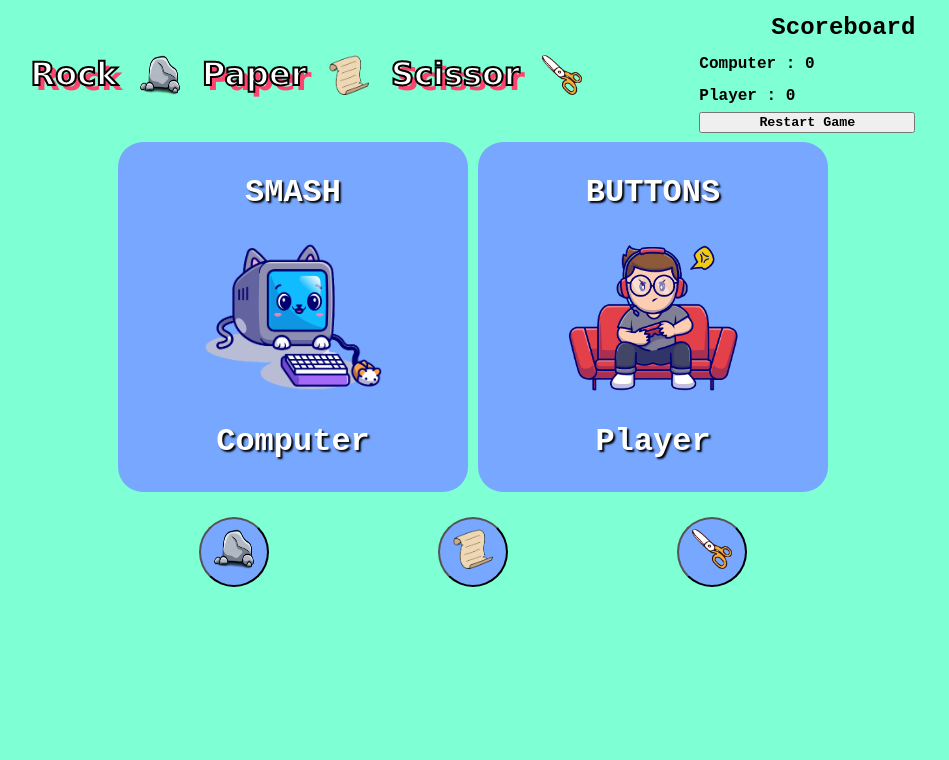
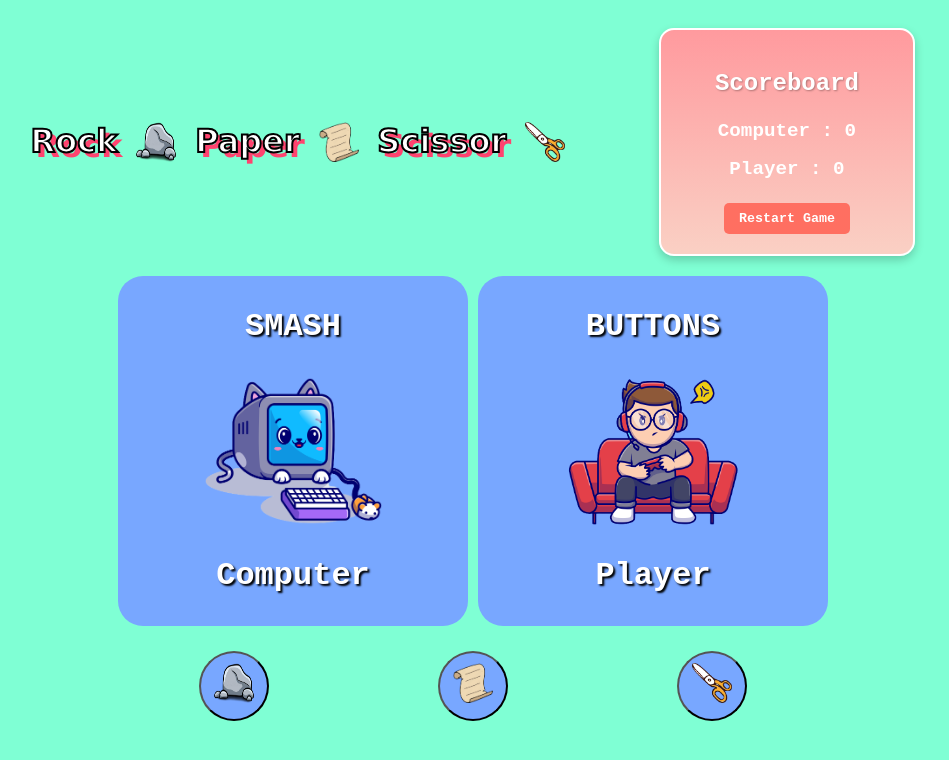
Before and after one commit to gangadharrr/Rock-Paper-Scissor-Game, a plain HTML site: page index.html in a window 1280 px wide. Shown: the whole page, without its empty margins (167-1116 px from the left). Drawn offline with Linux system fonts and the light colour scheme.

Commit message:
Redesign scorecard with modern styling and improved layout

```diff
--- a/assets/css/style.css
+++ b/assets/css/style.css
@@ -57,7 +57,6 @@ body{
     row-gap: 50px;
 }
 .controls button{
-
     font-size: 150%;
     font-weight: bold;
     height: 70px;
@@ -78,25 +77,50 @@ body{
     height:40px;
     width:40px;
 }
-.score
-{
+.score {
     display: flex;
     flex-direction: column;
-    justify-content: flex-end;
-    align-items: flex-end;
-    align-content: flex-end;
-    line-height: 1%;
-    margin-bottom:1%;
-    height:50%;
+    justify-content: center;
+    align-items: center;
+    background: linear-gradient(to bottom, #ff9a9e, #fad0c4);
+    width: 300px;
+    padding: 20px;
+    margin: 20px auto;
+    border-radius: 15px;
+    box-shadow: 0 4px 10px rgba(0, 0, 0, 0.2);
+    border: 2px solid white;
 }
-.score p{
+
+.score h2 {
+    color: white;
+    font-size: 1.5rem;
+    margin-bottom: 15px;
+    text-shadow: 1px 1px 2px rgba(0, 0, 0, 0.3);
+}
+
+.score p {
     font-weight: bold;
-    line-height: 1%;
-    width: 150%;
+    font-size: 1.2rem;
+    color: white;
+    margin: 8px 0;
+    width: 100%;
+    text-align: center;
 }
-.score button{
+
+.score button {
     font-weight: bold;
-    width: 150%;
+    padding: 8px 15px;
+    margin-top: 15px;
+    background-color: #ff6f61;
+    color: white;
+    border: none;
+    border-radius: 5px;
+    cursor: pointer;
+    transition: background-color 0.3s ease;
+}
+
+.score button:hover {
+    background-color: #ff3b2f;
 }
 h1{
     font-size: xx-large;
```
